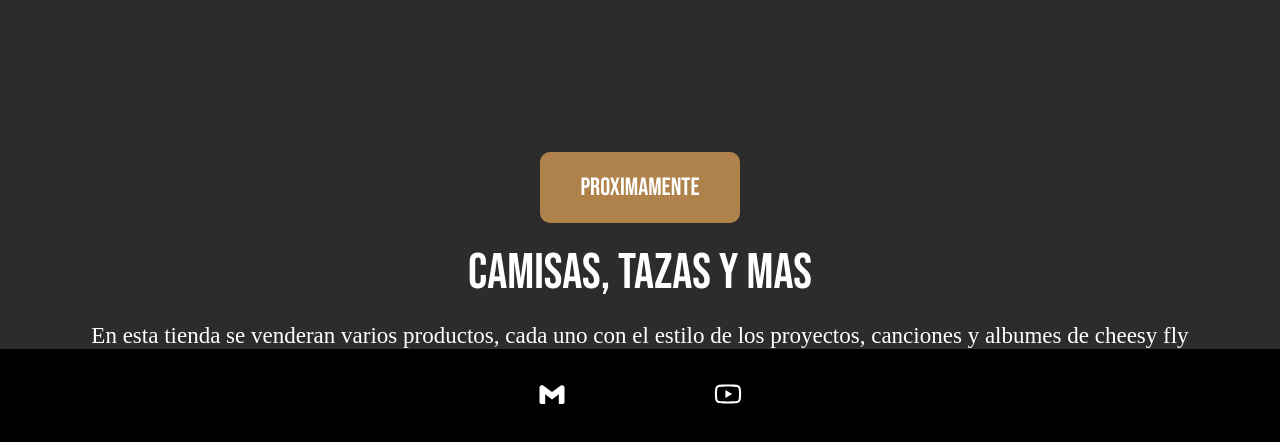
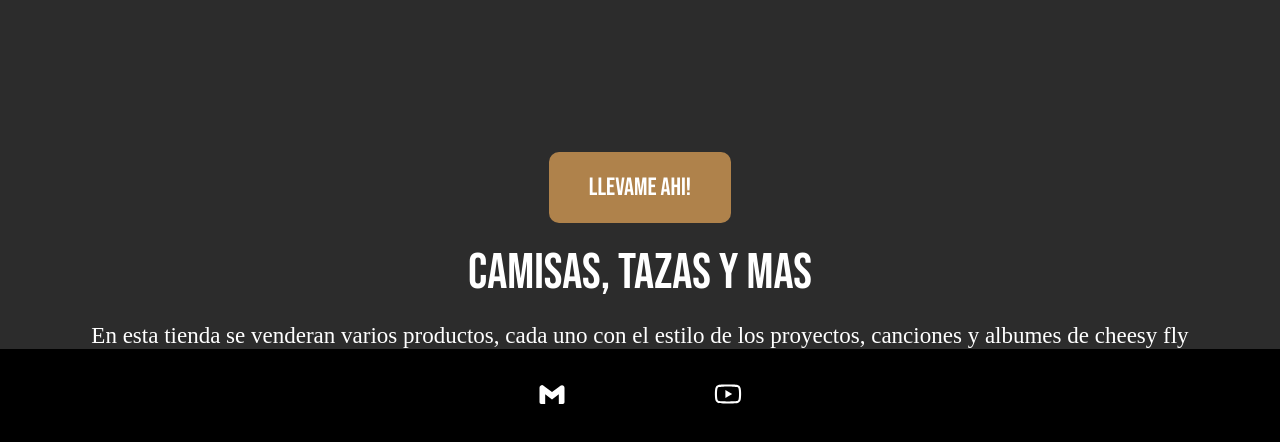
Before and after one commit to cheesyfly/cheesyfly.github.io, an Astro site: page /shop in a window 1280 px wide. Shown: the part 849-1291 px from the top of the page. Built offline with nearby package versions, Linux system fonts and the light colour scheme; Astro itself is replaced by a stand-in of ours; a web font is replaced by a local one.

Commit message:
Coonect the store

```diff
--- a/src/components/shop/index.scss
+++ b/src/components/shop/index.scss
@@ -46,6 +46,7 @@
         font-size: 25px;
         font-family: "Bebas Neue", sans-serif;
         display: inline-block;
+        text-decoration: none;
     }
 
     .shop-description {
--- a/src/components/shop/index.tsx
+++ b/src/components/shop/index.tsx
@@ -8,9 +8,9 @@ export default function ShopPage() {
         <img src="/assets/images/products/taza.png" alt="Taza" />
     </div>
 
-    <div className="go-to-shop">
-        PROXIMAMENTE
-    </div>
+    <a className="go-to-shop" href="https://www.etsy.com/shop/Cheesyflystorehouse?ref=dashboard-header">
+        Llevame ahi!
+    </a>
 
     <div className="shop-description">
         Camisas, Tazas y mas
```
